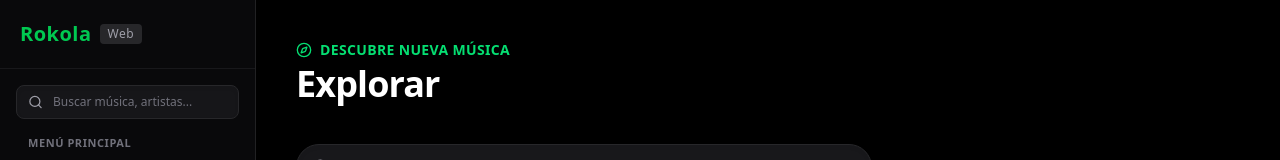
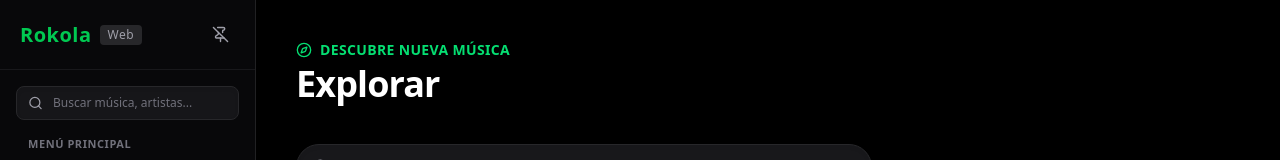
Before and after one commit to sentinel9999/ReproductorWeb, a Next.js app: page /explore in a window 1280 px wide. Shown: the top 160 px of the page. Built offline with nearby package versions, Linux system fonts and the light colour scheme.

Commit message:
Se coloco la sidebar con cierre automatico y desplege por mouse

```diff
--- a/src/app/explore/page.tsx
+++ b/src/app/explore/page.tsx
@@ -47,7 +47,7 @@ function ExploreContent() {
     setSearchQuery(initialQuery);
   }, [initialQuery]);
 
-  // Consulta al backend con debounce para evitar llamadas excesivas
+  // Consulta al backend con debounce para evitar llamadas continuas
   useEffect(() => {
     const term = searchQuery.trim();
     if (!term) {
@@ -142,7 +142,8 @@ function ExploreContent() {
                 return (
                   <div
                     key={track.id}
-                    className="bg-zinc-900/50 hover:bg-zinc-800/80 p-3 rounded-xl border border-zinc-800/80 hover:border-zinc-700 transition flex items-center justify-between group shadow-sm"
+                    onClick={() => setQueue(searchResults, index)}
+                    className="bg-zinc-900/60 hover:bg-zinc-800/80 active:bg-zinc-800 p-3 rounded-xl border border-zinc-800/80 hover:border-zinc-700 transition flex items-center justify-between group shadow-sm cursor-pointer"
                   >
                     <div className="flex items-center gap-3 min-w-0">
                       <img
@@ -166,10 +167,18 @@ function ExploreContent() {
                           {formatDuration(track.duration)}
                         </span>
                       )}
+
+                      {/* Botón Play: siempre visible en móvil (opacity-100) y solo en hover en escritorio (md:opacity-0) */}
                       <button
-                        onClick={() => setQueue(searchResults, index)}
-                        className={`w-9 h-9 bg-green-500 rounded-full flex items-center justify-center text-black shadow-md transition transform group-hover:scale-100 cursor-pointer ${
-                          isThisTrackPlaying ? 'opacity-100 scale-100' : 'opacity-0 group-hover:opacity-100 scale-90'
+                        type="button"
+                        onClick={(e) => {
+                          e.stopPropagation();
+                          setQueue(searchResults, index);
+                        }}
+                        className={`w-9 h-9 bg-green-500 rounded-full flex items-center justify-center text-black shadow-md transition transform cursor-pointer ${
+                          isThisTrackPlaying
+                            ? 'opacity-100 scale-100'
+                            : 'opacity-100 scale-100 md:opacity-0 md:scale-90 md:group-hover:opacity-100 md:group-hover:scale-100'
                         }`}
                         aria-label="Reproducir"
                       >
--- a/src/components/Sidebar.tsx
+++ b/src/components/Sidebar.tsx
@@ -1,6 +1,6 @@
 'use client';
 
-import { useState } from 'react';
+import { useState, useRef } from 'react';
 import Link from 'next/link';
 import { usePathname, useRouter } from 'next/navigation';
 import { useAuthStore } from '@/store/useAuthStore';
@@ -16,7 +16,9 @@ import {
   X,
   Search,
   LogIn,
-  LogOut
+  LogOut,
+  Pin,
+  PinOff
 } from 'lucide-react';
 
 const CATEGORIES = [
@@ -30,58 +32,126 @@ const CATEGORIES = [
 ];
 
 export default function Sidebar() {
-  const [isOpen, setIsOpen] = useState(true);
+  const [isOpen, setIsOpen] = useState(false);
+  const [isPinned, setIsPinned] = useState(false); // Permite fijarla si no quieres que se cierre
   const [searchQuery, setSearchQuery] = useState('');
   const pathname = usePathname();
   const router = useRouter();
+  const closeTimeoutRef = useRef<NodeJS.Timeout | null>(null);
 
-  // Usamos currentUser correctamente según el store de Zustand
   const { currentUser, isAuthenticated, logout } = useAuthStore();
+
+  // Abrir de inmediato al entrar con el mouse
+  const handleMouseEnter = () => {
+    if (closeTimeoutRef.current) {
+      clearTimeout(closeTimeoutRef.current);
+      closeTimeoutRef.current = null;
+    }
+    setIsOpen(true);
+  };
+
+  // Cerrar suavemente al salir el mouse (solo si no está fijada)
+  const handleMouseLeave = () => {
+    if (isPinned) return;
+    closeTimeoutRef.current = setTimeout(() => {
+      setIsOpen(false);
+    }, 200); // 200ms de gracia para evitar cierres accidentales
+  };
 
   const handleSearch = (e: React.FormEvent) => {
     e.preventDefault();
     if (searchQuery.trim()) {
       router.push(`/explore?q=${encodeURIComponent(searchQuery.trim())}`);
+      if (!isPinned) setIsOpen(false);
+    }
+  };
+
+  const handleNavClick = () => {
+    // En móviles o si no está fijada, se contrae al elegir sección
+    if (!isPinned || window.innerWidth < 768) {
+      setIsOpen(false);
     }
   };
 
   return (
     <>
-      {/* Botón flotante para reabrir menú en móviles o cuando está cerrado */}
-      {!isOpen && (
+      {/* 1. Sensor invisible en el borde izquierdo de la pantalla (Desktop) */}
+      <div
+        onMouseEnter={handleMouseEnter}
+        className="fixed top-0 left-0 w-3 h-full z-40 hidden md:block"
+        aria-hidden="true"
+      />
+
+      {/* 2. Botón flotante superior (se abre al hacer clic o al pasar el cursor) */}
       <button
-          onClick={() => setIsOpen(true)}
-          className="fixed top-4 left-4 z-40 p-2 bg-zinc-900 border border-zinc-800 rounded-lg text-zinc-300 hover:text-white cursor-pointer shadow-lg transition hover:scale-105"
+        type="button"
+        onMouseEnter={handleMouseEnter}
+        onClick={() => setIsOpen(!isOpen)}
+        className={`fixed top-3 left-3 z-40 p-2.5 bg-zinc-900/90 hover:bg-zinc-800 text-zinc-300 hover:text-white rounded-xl border border-zinc-800 shadow-xl backdrop-blur-md transition-all duration-200 cursor-pointer flex items-center gap-2 ${
+          isOpen ? 'opacity-0 pointer-events-none' : 'opacity-100'
+        }`}
         aria-label="Abrir menú"
       >
-          <Menu size={20} />
+        <Menu size={18} />
+        <span className="text-xs font-semibold md:hidden">Menú</span>
       </button>
+
+      {/* 3. Fondo oscuro en Móviles al abrir */}
+      {isOpen && (
+        <div
+          onClick={() => setIsOpen(false)}
+          className="fixed inset-0 bg-black/70 backdrop-blur-sm z-40 md:hidden animate-in fade-in duration-200"
+        />
       )}
 
-      {/* Contenedor Lateral */}
+      {/* 4. Barra Lateral Desplegable */}
       <aside
-        className={`fixed top-0 left-0 h-[calc(100vh-5rem)] bg-zinc-950 border-r border-zinc-800/80 transition-all duration-300 z-30 flex flex-col justify-between ${
-          isOpen ? 'w-64 translate-x-0' : '-translate-x-full w-64'
+        onMouseEnter={handleMouseEnter}
+        onMouseLeave={handleMouseLeave}
+        className={`fixed top-0 left-0 h-[calc(100vh-5rem)] bg-zinc-950/95 backdrop-blur-xl border-r border-zinc-800/80 transition-transform duration-300 ease-out z-50 flex flex-col justify-between w-64 shadow-2xl ${
+          isOpen ? 'translate-x-0' : '-translate-x-full'
         }`}
       >
-        {/* Parte Superior: Logo, Buscador y Categorías */}
+        {/* Cabecera, Buscador y Categorías */}
         <div className="flex flex-col min-h-0 flex-1">
-          {/* 1. Cabecera */}
           <div className="flex items-center justify-between p-5 border-b border-zinc-900">
-            <Link href="/" className="font-extrabold text-xl text-white tracking-wide flex items-center gap-2">
+            <Link
+              href="/"
+              onClick={handleNavClick}
+              className="font-extrabold text-xl text-white tracking-wide flex items-center gap-2"
+            >
               <span className="text-green-500">Rokola</span>
               <span className="text-xs bg-zinc-800 text-zinc-400 px-2 py-0.5 rounded font-normal">Web</span>
             </Link>
+
+            <div className="flex items-center gap-1">
+              {/* Botón para Fijar/Desfijar en PC */}
               <button
+                type="button"
+                onClick={() => setIsPinned(!isPinned)}
+                className={`p-1.5 rounded-lg transition hidden md:block cursor-pointer ${
+                  isPinned
+                    ? 'text-green-400 bg-green-500/10 border border-green-500/30'
+                    : 'text-zinc-400 hover:text-white hover:bg-zinc-800'
+                }`}
+                title={isPinned ? 'Desfijar (cerrar al retirar mouse)' : 'Fijar menú abierto'}
+              >
+                {isPinned ? <Pin size={17} /> : <PinOff size={17} />}
+              </button>
+
+              {/* Botón cerrar en móviles */}
+              <button
+                type="button"
                 onClick={() => setIsOpen(false)}
-              className="p-1 rounded-md text-zinc-400 hover:text-white hover:bg-zinc-800 cursor-pointer transition md:hidden"
+                className="p-1.5 rounded-lg text-zinc-400 hover:text-white hover:bg-zinc-800 transition md:hidden cursor-pointer"
                 aria-label="Cerrar menú"
               >
                 <X size={20} />
               </button>
             </div>
+          </div>
 
-          {/* 2. Buscador Integrado */}
+          {/* Buscador */}
           <div className="p-4 pb-2">
             <form onSubmit={handleSearch} className="relative">
               <Search
@@ -98,7 +168,7 @@ export default function Sidebar() {
             </form>
           </div>
 
-          {/* 3. Navegación */}
+          {/* Categorías */}
           <nav className="flex-1 p-4 pt-2 space-y-1 overflow-y-auto scrollbar-none">
             <p className="text-[11px] font-bold text-zinc-500 uppercase px-3 mb-2 tracking-wider">
               Menú Principal
@@ -111,6 +181,7 @@ export default function Sidebar() {
                 <Link
                   key={cat.href}
                   href={cat.href}
+                  onClick={handleNavClick}
                   className={`flex items-center gap-3 px-3 py-2.5 rounded-lg text-sm transition font-medium cursor-pointer ${
                     isActive
                       ? 'bg-zinc-800 text-white font-semibold'
@@ -125,12 +196,13 @@ export default function Sidebar() {
           </nav>
         </div>
 
-        {/* Parte Inferior: Perfil del Usuario Activo */}
+        {/* Perfil del Usuario / Iniciar Sesión */}
         <div className="p-3 border-t border-zinc-900 bg-zinc-950/60 flex-shrink-0">
           {isAuthenticated && currentUser ? (
             <div className="flex items-center justify-between gap-2">
               <Link
                 href="/profile"
+                onClick={handleNavClick}
                 className={`flex items-center gap-2.5 min-w-0 flex-1 p-1.5 rounded-xl transition hover:bg-zinc-900 group cursor-pointer ${
                   pathname === '/profile' ? 'bg-zinc-900/80 ring-1 ring-zinc-700' : ''
                 }`}
@@ -153,6 +225,7 @@ export default function Sidebar() {
               </Link>
 
               <button
+                type="button"
                 onClick={logout}
                 title="Cerrar sesión"
                 className="p-2 rounded-lg text-zinc-400 hover:text-red-400 hover:bg-zinc-900 transition cursor-pointer flex-shrink-0"
@@ -163,6 +236,7 @@ export default function Sidebar() {
           ) : (
             <Link
               href="/login"
+              onClick={handleNavClick}
               className="flex items-center justify-center gap-2 w-full bg-zinc-900 hover:bg-zinc-800 border border-zinc-800 text-zinc-300 hover:text-white text-xs font-medium py-2.5 rounded-lg transition shadow-sm cursor-pointer"
             >
               <LogIn size={15} />
```
Lines whose indentation alone changed are shown as unchanged.
